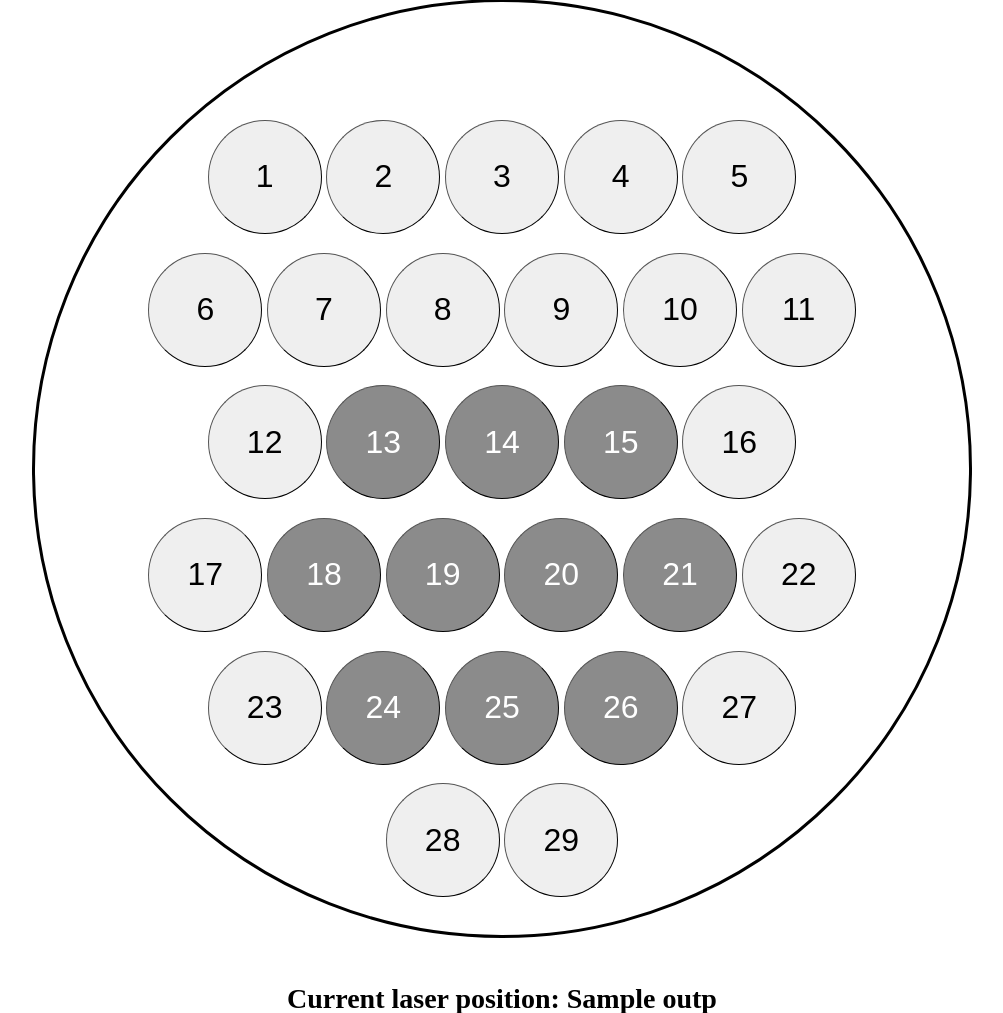
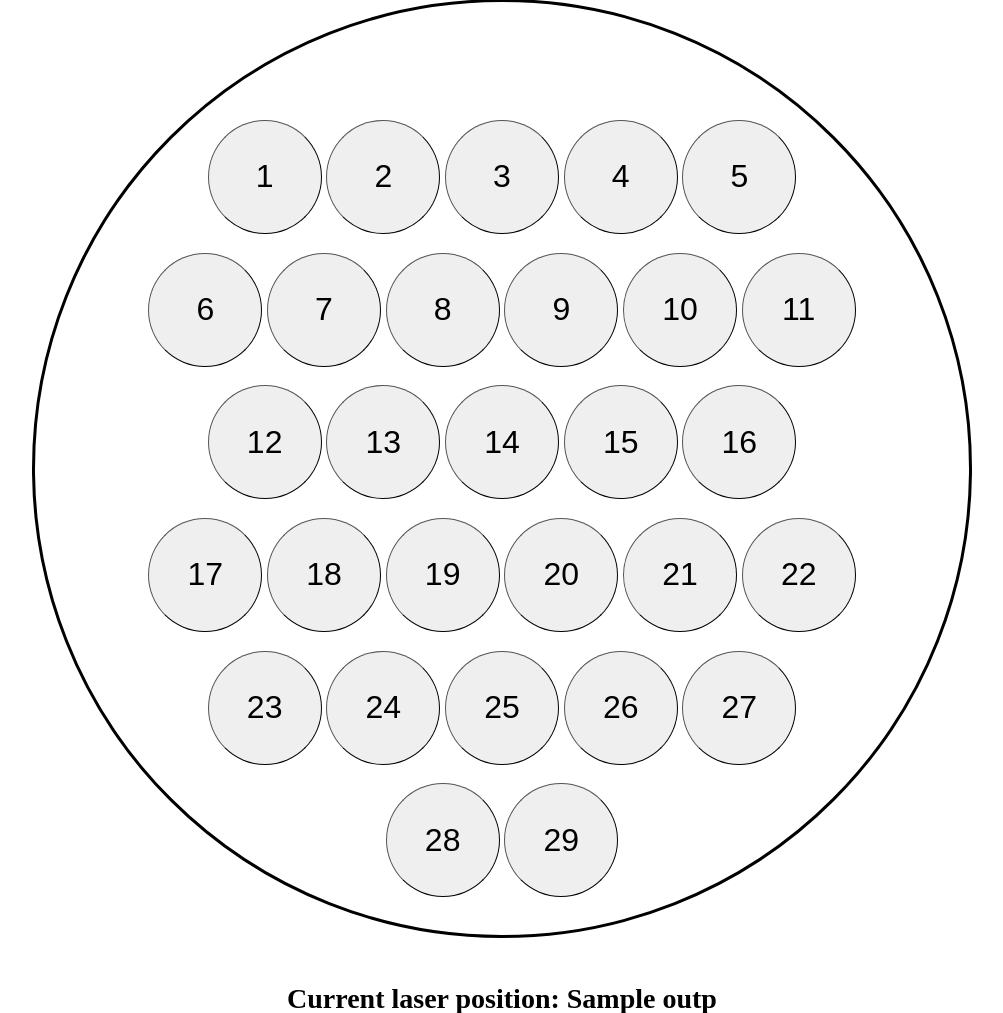
Before and after one commit to maxiv-science/ISARAloader, a Django app: template laser/templates/laser/isara.html in a window 1280 px wide. Shown: the part 34-1047 px from the top of the page, without its empty margins (138-1141 px from the left). Run offline with Django 3.2, Linux system fonts and the light colour scheme; the template is opened without the code that fills it: most values are stand-ins (such as "Sample title", 1, 10 or a date in 2020).

Commit message:
Update isara.html

```diff
--- a/laser/templates/laser/isara.html
+++ b/laser/templates/laser/isara.html
@@ -106,27 +106,27 @@
 
                 <form action="/isara" method="get" id="pos" >
                   <button class="unipuck" style="background-color: {{status12}};" type="submit" value="position12" name="puckpos" size="1">12</button>
-                  <button class="spine" style="background-color: #8b8b8b;" type="submit" value="position13" name="puckpos" size="1" disabled>13</button>
-                  <button class="spine" style="background-color: #8b8b8b;" type="submit" value="position14" name="puckpos" size="1" disabled>14</button>
-                  <button class="spine" style="background-color: #8b8b8b;" type="submit" value="position15" name="puckpos" size="1" disabled>15</button>
+                  <button class="unipuck" style="background-color: {{status13}};" type="submit" value="position13" name="puckpos" size="1" >13</button>
+                  <button class="unipuck" style="background-color: {{status14}};" type="submit" value="position14" name="puckpos" size="1" >14</button>
+                  <button class="unipuck" style="background-color: {{status15}};" type="submit" value="position15" name="puckpos" size="1" >15</button>
                   <button class="unipuck" style="background-color: {{status16}};" type="submit" value="position16" name="puckpos" size="1">16</button>
                 </form>
 
                <form action="/isara" method="get" id="pos" >
                   <button class="unipuck" style="background-color: {{status17}};" type="submit" value="position17" name="puckpos" size="1">17</button>
-                  <button class="spine" style="background-color: #8b8b8b;" type="submit" value="position18" name="puckpos" size="1" disabled>18</button>
-                  <button class="spine" style="background-color: #8b8b8b;" type="submit" value="position19" name="puckpos" size="1" disabled>19</button>
-                  <button class="spine" style="background-color: #8b8b8b;" type="submit" value="position20" name="puckpos" size="1" disabled>20</button>
-                  <button class="spine" style="background-color: #8b8b8b;" type="submit" value="position21" name="puckpos" size="1" disabled>21</button>
+                  <button class="unipuck" style="background-color: {{status18}};" type="submit" value="position18" name="puckpos" size="1" >18</button>
+                  <button class="unipuck" style="background-color: {{status19}};" type="submit" value="position19" name="puckpos" size="1" >19</button>
+                  <button class="unipuck" style="background-color: {{status20}};" type="submit" value="position20" name="puckpos" size="1" >20</button>
+                  <button class="unipuck" style="background-color: {{status21}};" type="submit" value="position21" name="puckpos" size="1" >21</button>
                   <button class="unipuck" style="background-color: {{status22}};" type="submit" value="position22" name="puckpos" size="1">22</button>
                 </form>
 
 
                 <form action="/isara" method="get" id="pos" >
                   <button class="unipuck" style="background-color: {{status23}};" type="submit" value="position23" name="puckpos" size="1">23</button>
-                  <button class="spine" style="background-color: #8b8b8b;" type="submit" value="position24" name="puckpos" size="1" disabled>24</button>
-                  <button class="spine" style="background-color: #8b8b8b;" type="submit" value="position25" name="puckpos" size="1" disabled>25</button>
-                  <button class="spine" style="background-color: #8b8b8b;" type="submit" value="position26" name="puckpos" size="1" disabled>26</button>
+                  <button class="unipuck" style="background-color: {{status24}};" type="submit" value="position24" name="puckpos" size="1" >24</button>
+                  <button class="unipuck" style="background-color: {{status25}};" type="submit" value="position25" name="puckpos" size="1" >25</button>
+                  <button class="unipuck" style="background-color: {{status26}};" type="submit" value="position26" name="puckpos" size="1" >26</button>
                   <button class="unipuck" style="background-color: {{status27}};" type="submit" value="position27" name="puckpos" size="1">27</button>
                 </form>
 
```
